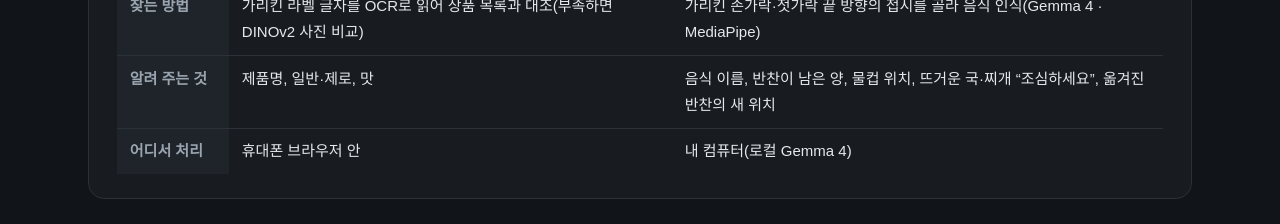
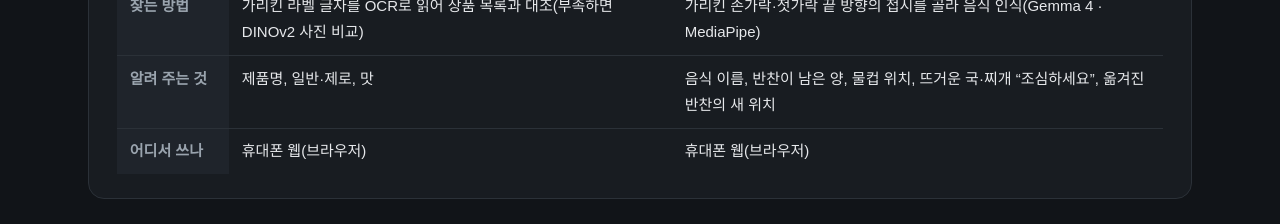
Before and after one commit to hooni9807/portfolio, a plain HTML site: page index.html in a window 1280 px wide. Shown: the part 2380-2604 px from the top of the page. Drawn offline with Linux system fonts and the light colour scheme; a web font is replaced by a local one.

Commit message:
비교표: 소리한상도 휴대폰 웹으로 사용
Co-Authored-By: Claude Opus 5.5 <noreply@anthropic.com>

```diff
--- a/index.html
+++ b/index.html
@@ -361,7 +361,7 @@ dialog button{font:700 .9rem var(--body);padding:.35rem 1rem;border:0;border-rad
           <tr><th scope="row">데이터</th><td>CU 홈페이지 음료 목록을 크롤링해 만든 상품 목록·사진</td><td>AI Hub 음식 사진 데이터로 학습</td></tr>
           <tr><th scope="row">찾는 방법</th><td>가리킨 라벨 글자를 OCR로 읽어 상품 목록과 대조(부족하면 DINOv2 사진 비교)</td><td>가리킨 손가락·젓가락 끝 방향의 접시를 골라 음식 인식(Gemma 4 · MediaPipe)</td></tr>
           <tr><th scope="row">알려 주는 것</th><td>제품명, 일반·제로, 맛</td><td>음식 이름, 반찬이 남은 양, 물컵 위치, 뜨거운 국·찌개 “조심하세요”, 옮겨진 반찬의 새 위치</td></tr>
-          <tr><th scope="row">어디서 처리</th><td>휴대폰 브라우저 안</td><td>내 컴퓨터(로컬 Gemma 4)</td></tr>
+          <tr><th scope="row">어디서 쓰나</th><td>휴대폰 웹(브라우저)</td><td>휴대폰 웹(브라우저)</td></tr>
         </tbody>
       </table></div>
     </div>
```
